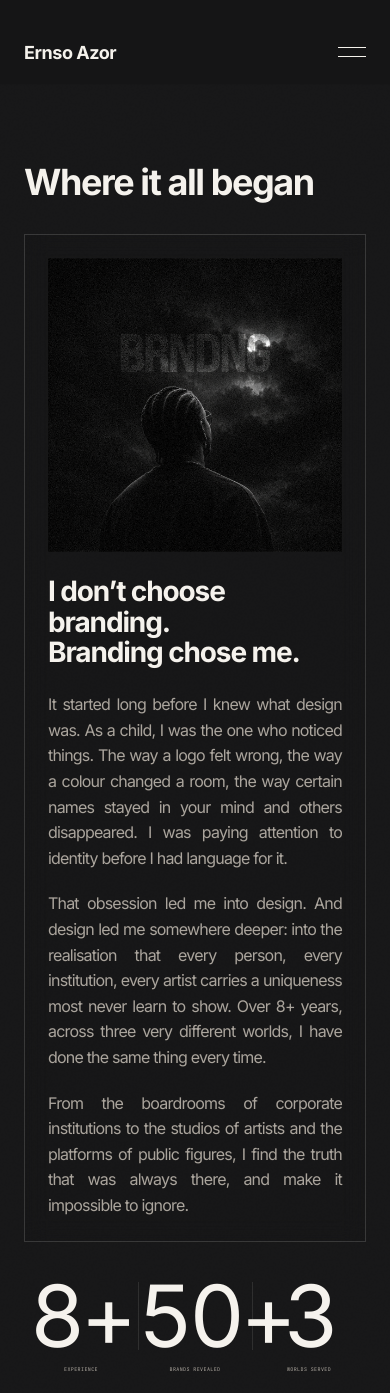
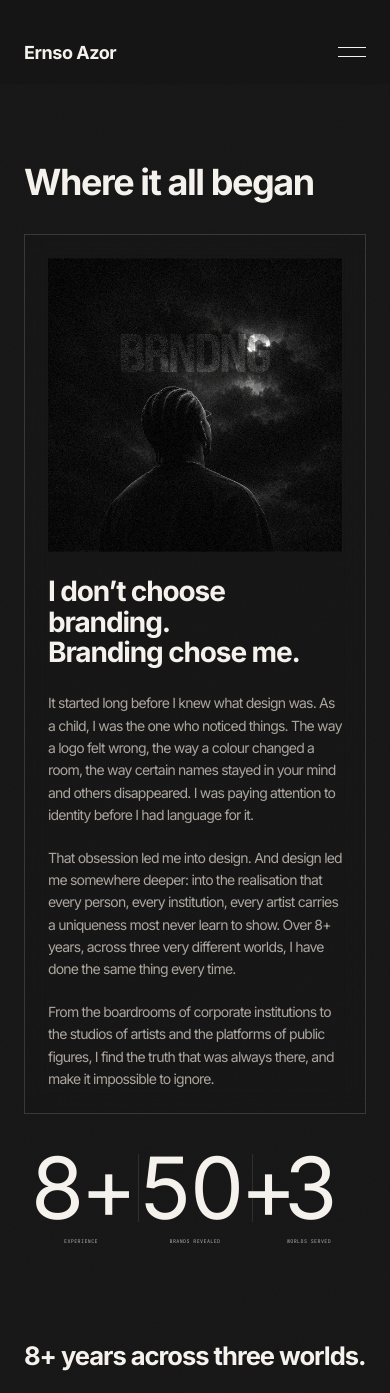
Before and after one commit to creativernso/creativernso.co, a Next.js app: page /about in a window 390 px wide. Shown: the top 1393 px of the page. Built offline with nearby package versions, Linux system fonts and the light colour scheme.

Commit message:
Reduce bio text size on mobile and keep justify for desktop only

```diff
--- a/components/sections/about/AboutContent.tsx
+++ b/components/sections/about/AboutContent.tsx
@@ -92,7 +92,7 @@ export default function AboutContent() {
                 <br />
                 Branding chose me.
               </h2>
-              <div className="mt-6 space-y-5 text-[16px] leading-[1.6] text-muted-2 [text-align:justify] md:text-[18px] md:leading-[1.65]">
+              <div className="mt-6 space-y-5 text-[14px] leading-[1.6] text-muted-2 md:text-[18px] md:leading-[1.65] md:[text-align:justify]">
                 <p>
                   It started long before I knew what design was. As a child, I
                   was the one who noticed things. The way a logo felt wrong, the
```
